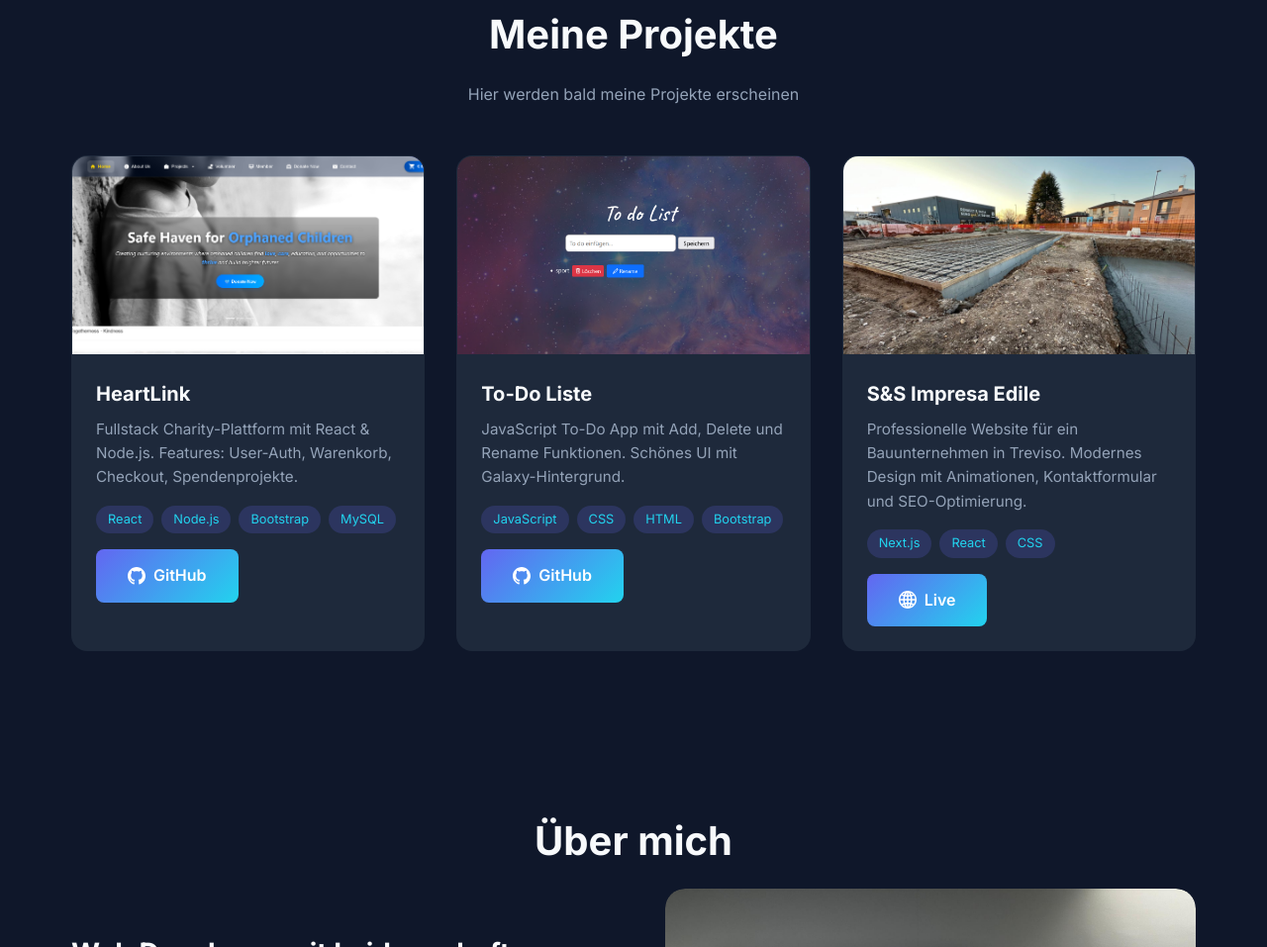
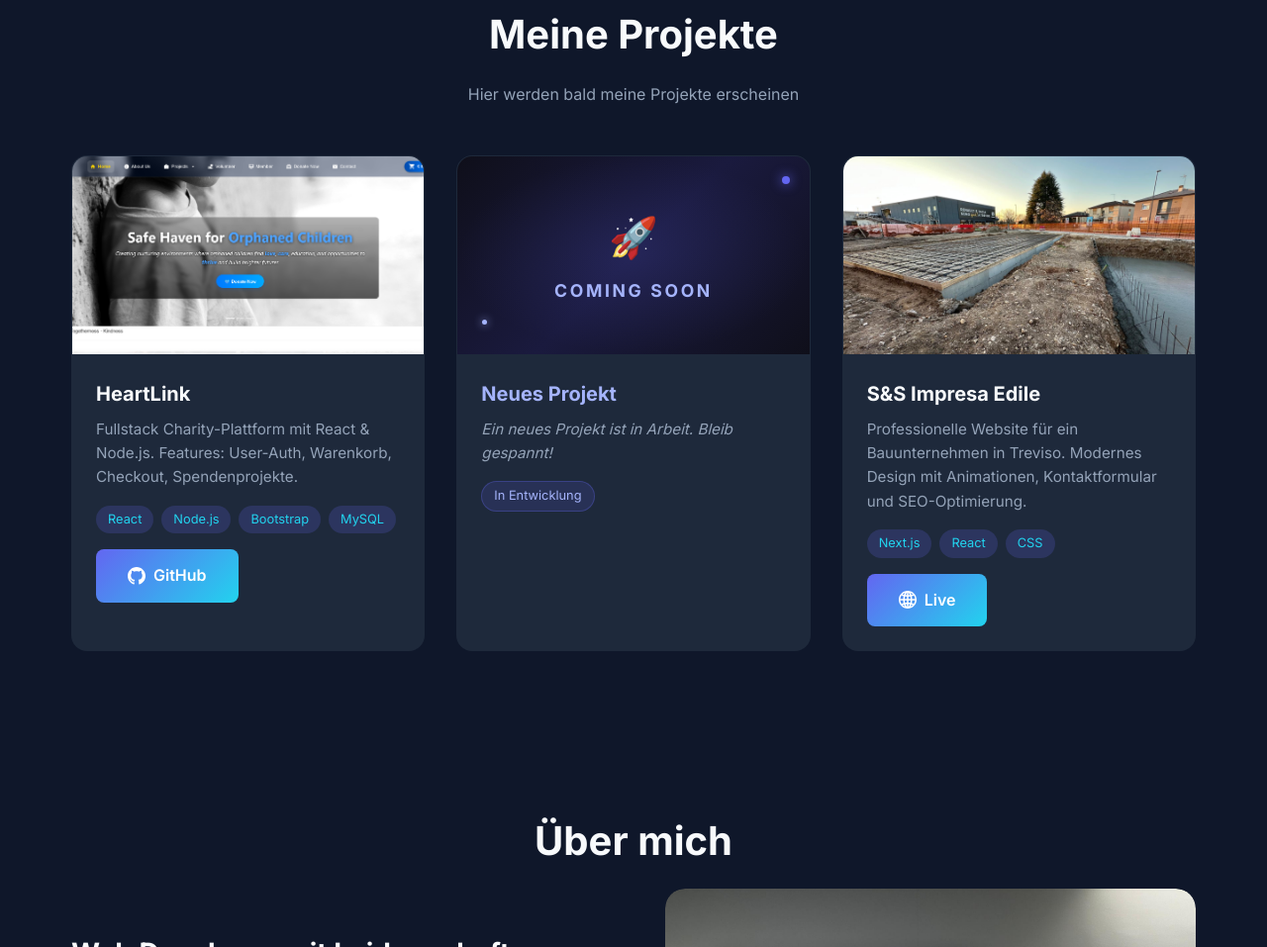
Before and after one commit to menes-97/portfolio, a plain HTML site: page index.html in a window 1280 px wide. Shown: the part 1358-2315 px from the top of the page at 99% size. Drawn offline with Linux system fonts and the light colour scheme.

Commit message:
Replace To-Do Liste project card with Coming Soon placeholder
Co-Authored-By: Claude Sonnet 4.6 <noreply@anthropic.com>

```diff
--- a/index.html
+++ b/index.html
@@ -698,23 +698,22 @@
                     </a>
                 </div>
             </div>
-            <div class="project-card fade-in">
-                <div class="project-image" style="padding: 0; overflow: hidden;">
-                    <img src="Screenshot-TodoListe.png" alt="To-Do Liste Screenshot" style="width: 100%; height: 100%; object-fit: cover;">
+            <div class="project-card fade-in" style="position: relative; overflow: hidden;">
+                <div style="height: 200px; background: linear-gradient(135deg, #0f0f1a 0%, #1a1a3e 50%, #0f0f1a 100%); display: flex; align-items: center; justify-content: center; position: relative;">
+                    <div style="position: absolute; inset: 0; background: radial-gradient(ellipse at center, rgba(99,102,241,0.15) 0%, transparent 70%);"></div>
+                    <div style="text-align: center; z-index: 1;">
+                        <div style="font-size: 2.5rem; margin-bottom: 0.5rem;">🚀</div>
+                        <span style="font-size: 1.1rem; font-weight: 700; letter-spacing: 0.15em; color: #a5b4fc; text-transform: uppercase;">Coming Soon</span>
+                    </div>
+                    <div style="position: absolute; top: 20px; right: 20px; width: 8px; height: 8px; border-radius: 50%; background: #6366f1; box-shadow: 0 0 12px #6366f1; animation: pulse 2s infinite;"></div>
+                    <div style="position: absolute; bottom: 30px; left: 25px; width: 5px; height: 5px; border-radius: 50%; background: #a5b4fc; box-shadow: 0 0 8px #a5b4fc; animation: pulse 2.5s infinite;"></div>
                 </div>
                 <div class="project-content">
-                    <h3>To-Do Liste</h3>
-                    <p data-translate="todolist_desc">JavaScript To-Do App mit Add, Delete und Rename Funktionen. Schönes UI mit Galaxy-Hintergrund.</p>
+                    <h3 style="color: #a5b4fc;">Neues Projekt</h3>
+                    <p style="color: var(--text-secondary); font-style: italic;">Ein neues Projekt ist in Arbeit. Bleib gespannt!</p>
                     <div class="project-tags">
-                        <span class="tag">JavaScript</span>
-                        <span class="tag">CSS</span>
-                        <span class="tag">HTML</span>
-                        <span class="tag">Bootstrap</span>
+                        <span class="tag" style="background: rgba(99,102,241,0.15); color: #a5b4fc; border: 1px solid rgba(99,102,241,0.3);">In Entwicklung</span>
                     </div>
-                    <a href="https://github.com/menes-97/todo-liste" target="_blank" class="btn btn-primary" style="margin-top: 1rem; display: inline-flex; align-items: center; gap: 0.5rem;">
-                        <svg width="18" height="18" viewBox="0 0 24 24" fill="currentColor"><path d="M12 0c-6.626 0-12 5.373-12 12 0 5.302 3.438 9.8 8.207 11.387.599.111.793-.261.793-.577v-2.234c-3.338.726-4.033-1.416-4.033-1.416-.546-1.387-1.333-1.756-1.333-1.756-1.089-.745.083-.729.083-.729 1.205.084 1.839 1.237 1.839 1.237 1.07 1.834 2.807 1.304 3.492.997.107-.775.418-1.305.762-1.604-2.665-.305-5.467-1.334-5.467-5.931 0-1.311.469-2.381 1.236-3.221-.124-.303-.535-1.524.117-3.176 0 0 1.008-.322 3.301 1.23.957-.266 1.983-.399 3.003-.404 1.02.005 2.047.138 3.006.404 2.291-1.552 3.297-1.23 3.297-1.23.653 1.653.242 2.874.118 3.176.77.84 1.235 1.911 1.235 3.221 0 4.609-2.807 5.624-5.479 5.921.43.372.823 1.102.823 2.222v3.293c0 .319.192.694.801.576 4.765-1.589 8.199-6.086 8.199-11.386 0-6.627-5.373-12-12-12z"/></svg>
-                        GitHub
-                    </a>
                 </div>
             </div>
             <div class="project-card fade-in">
@@ -812,7 +811,6 @@
                 projects_title: 'Meine Projekte',
                 projects_subtitle: 'Hier werden bald meine Projekte erscheinen',
                 heartlink_desc: 'Fullstack Charity-Plattform mit React & Node.js. Features: User-Auth, Warenkorb, Checkout, Spendenprojekte.',
-                todolist_desc: 'JavaScript To-Do App mit Add, Delete und Rename Funktionen. Schönes UI mit Galaxy-Hintergrund.',
                 impresaedile_desc: 'Professionelle Website für ein Bauunternehmen in Treviso. Modernes Design mit Animationen, Kontaktformular und SEO-Optimierung.',
                 about_title: 'Über mich',
                 about_subtitle: 'Web Developer mit Leidenschaft',
@@ -841,7 +839,6 @@
                 projects_title: 'My Projects',
                 projects_subtitle: 'My projects will appear here soon',
                 heartlink_desc: 'Fullstack charity platform with React & Node.js. Features: User-Auth, shopping cart, checkout, donation projects.',
-                todolist_desc: 'JavaScript To-Do App with add, delete and rename features. Beautiful UI with galaxy background.',
                 impresaedile_desc: 'Professional website for a construction company in Treviso. Modern design with animations, contact form and SEO optimization.',
                 about_title: 'About Me',
                 about_subtitle: 'Passionate Web Developer',
@@ -870,7 +867,6 @@
                 projects_title: 'I miei progetti',
                 projects_subtitle: 'I miei progetti appariranno presto qui',
                 heartlink_desc: 'Piattaforma di beneficenza fullstack con React & Node.js. Features: User-Auth, carrello, checkout, progetti di donazione.',
-                todolist_desc: 'App To-Do JavaScript con funzioni aggiungi, elimina e rinomina. Bella UI con sfondo galassia.',
                 impresaedile_desc: 'Sito web professionale per un\'impresa edile a Treviso. Design moderno con animazioni, modulo di contatto e ottimizzazione SEO.',
                 about_title: 'Chi sono',
                 about_subtitle: 'Web Developer appassionato',
@@ -899,7 +895,6 @@
                 projects_title: 'Moji projekti',
                 projects_subtitle: 'Moji projekti će se uskoro pojaviti ovdje',
                 heartlink_desc: 'Fullstack platforma za donacije sa React & Node.js. Features: User-Auth, korpa, checkout, projekti za donacije.',
-                todolist_desc: 'JavaScript To-Do aplikacija sa funkcijama dodaj, obriši i preimenuj. Lijep UI sa galaxy pozadinom.',
                 impresaedile_desc: 'Profesionalna web stranica za građevinsku firmu u Trevisu. Moderan dizajn sa animacijama, kontakt formom i SEO optimizacijom.',
                 about_title: 'O meni',
                 about_subtitle: 'Web Developer sa strašću',
```
